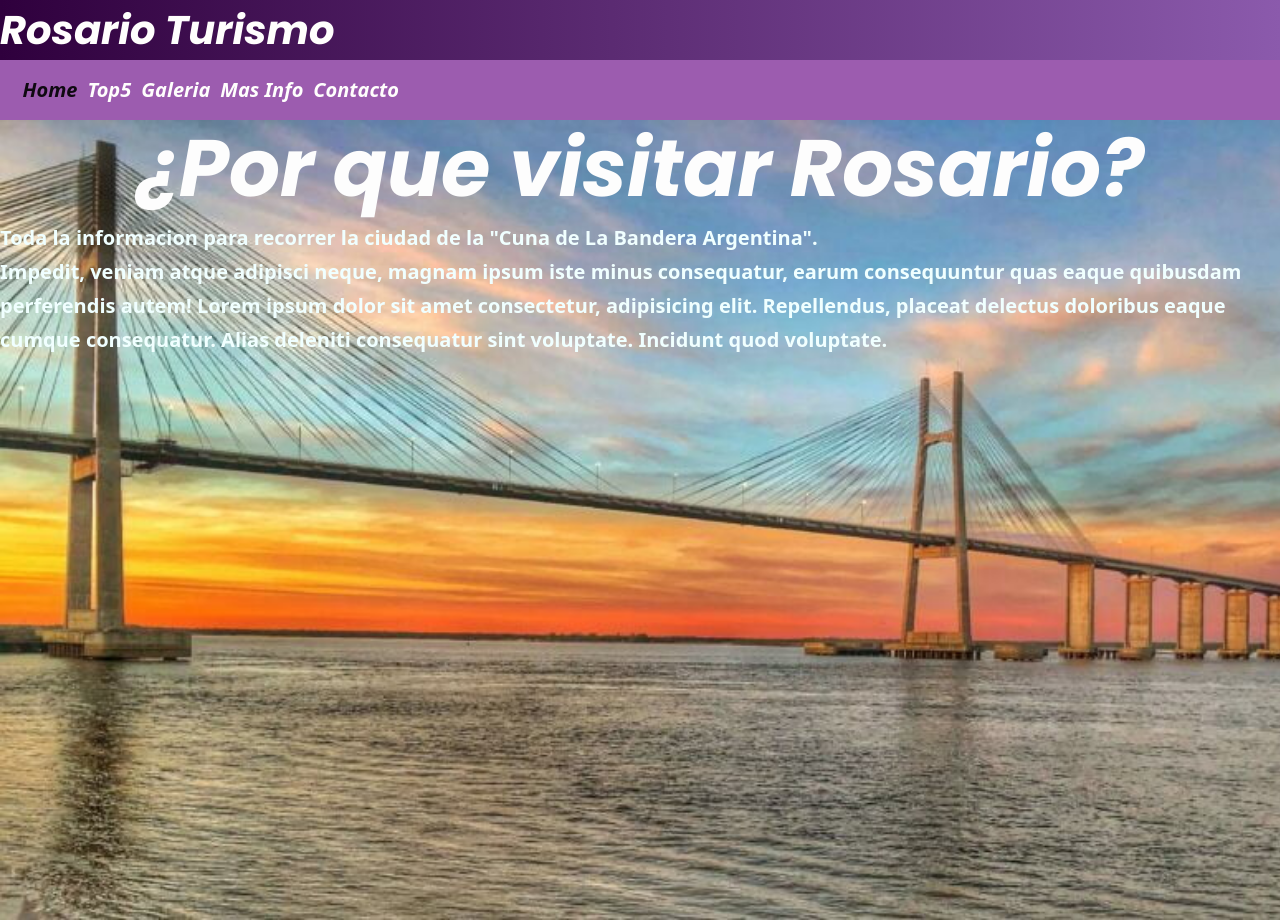
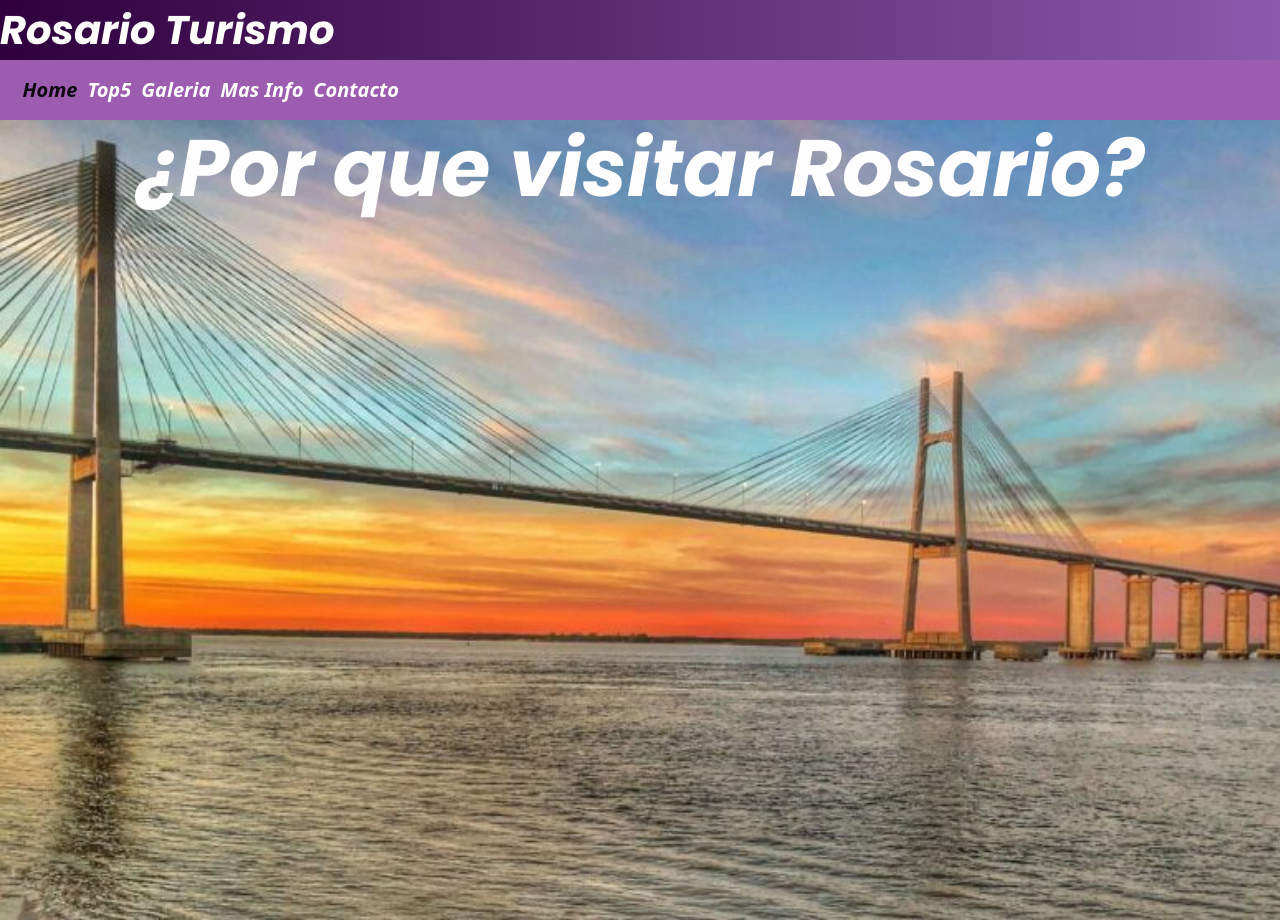
Before and after one commit to Franco97sassi/EntregaFinal-FrancoSassi, a plain HTML site: page index.html in a window 1280 px wide. Shown: the top 920 px of the page. Drawn offline with nearby package versions, Linux system fonts and the light colour scheme.

Commit message:
borro texto index

```diff
--- a/index.html
+++ b/index.html
@@ -50,15 +50,7 @@
             <h1> ¿Por que visitar Rosario? </h1>
 
             <article>
-                <p class="textoFondo">Toda la informacion para recorrer la ciudad de la "Cuna de La Bandera Argentina".
-                    <br> Impedit, veniam atque adipisci neque, magnam ipsum iste minus consequatur, earum consequuntur
-                    quas
-                    eaque quibusdam perferendis autem!
-                    Lorem ipsum dolor sit amet consectetur, adipisicing elit. Repellendus, placeat delectus
-                    doloribus
-                    eaque cumque consequatur. Alias deleniti consequatur sint voluptate. Incidunt quod voluptate.
 
-                </p>
             </article>
         </section>
         <section class="posicionTitulos">
```
